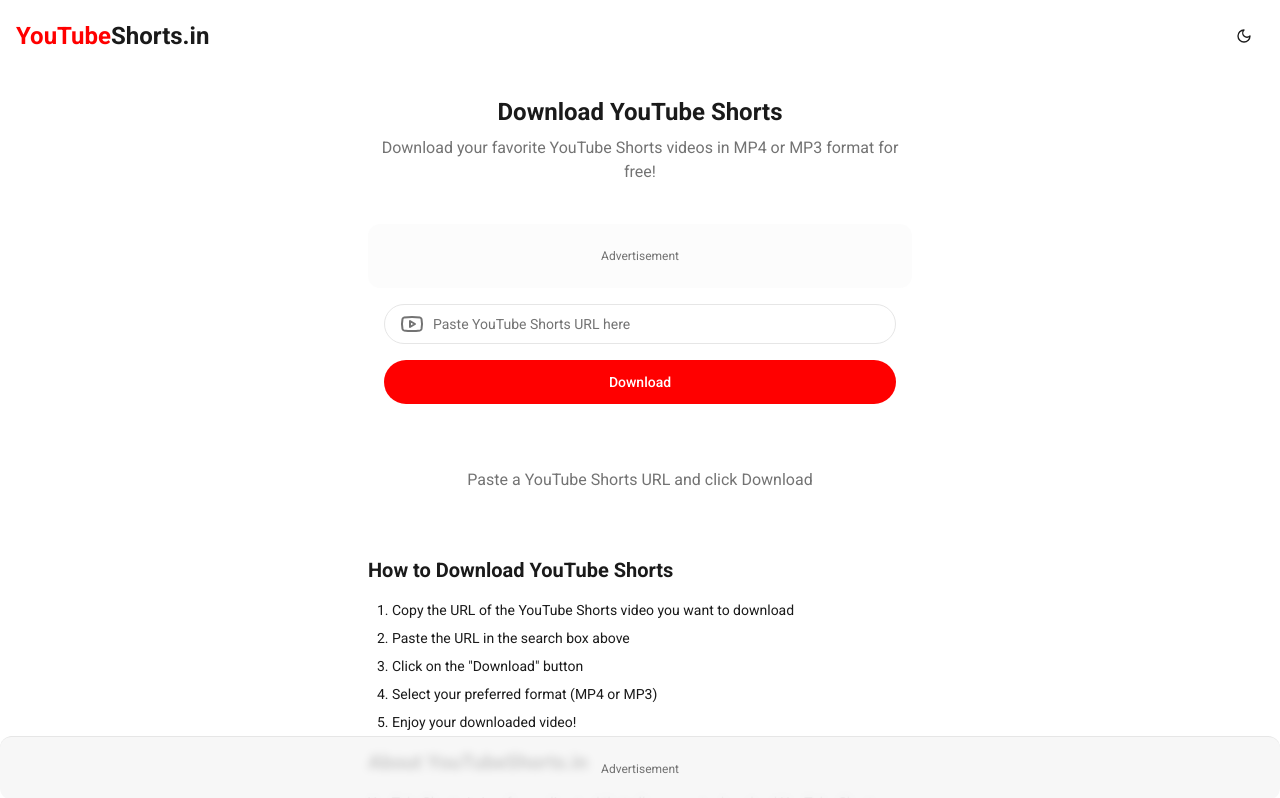
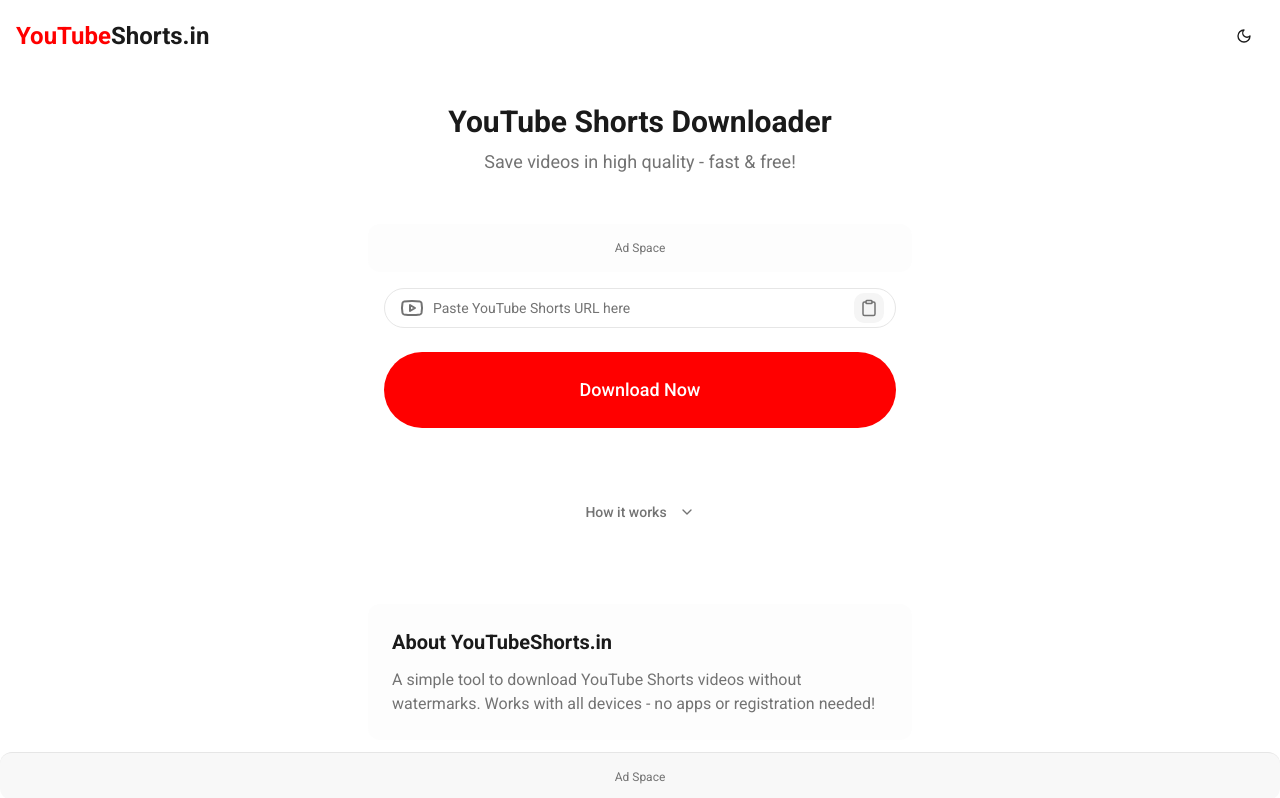
Before and after one commit to TheKartikeyaMohan/shorts-swift-grabber, a React (Vite) app: page / in a window 1280 px wide. Shown: the top 798 px of the page. Built offline with nearby package versions, Linux system fonts and the light colour scheme.

Commit message:
Implement the plan
Implement the changes as per the plan.

```diff
--- a/src/components/AdBanner.tsx
+++ b/src/components/AdBanner.tsx
@@ -8,19 +8,19 @@ const AdBanner = ({ position }: AdBannerProps) => {
   const getAdStyles = () => {
     switch (position) {
       case 'top':
-        return 'h-16 my-4 bg-muted/30';
+        return 'h-12 my-4 bg-muted/20';
       case 'middle':
-        return 'h-24 my-6 bg-muted/30';
+        return 'h-16 my-6 bg-muted/20';
       case 'bottom':
-        return 'h-16 fixed bottom-0 left-0 w-full bg-muted/80 backdrop-blur-sm z-50 border-t';
+        return 'h-12 fixed bottom-0 left-0 w-full bg-muted/70 backdrop-blur-sm z-50 border-t';
       default:
-        return 'h-16 my-4 bg-muted/30';
+        return 'h-12 my-4 bg-muted/20';
     }
   };
 
   return (
     <div className={`rounded-lg flex items-center justify-center ${getAdStyles()}`}>
-      <p className="text-xs text-muted-foreground">Advertisement</p>
+      <p className="text-xs text-muted-foreground">Ad Space</p>
     </div>
   );
 };
--- a/src/components/SearchBar.tsx
+++ b/src/components/SearchBar.tsx
@@ -1,6 +1,6 @@
 
-import { useState } from "react";
-import { Youtube, Search } from "lucide-react";
+import { useState, useRef } from "react";
+import { Youtube, Clipboard, X } from "lucide-react";
 import { Button } from "@/components/ui/button";
 import { Input } from "@/components/ui/input";
 import { toast } from "sonner";
@@ -12,6 +12,7 @@ interface SearchBarProps {
 
 const SearchBar = ({ onSearch, isLoading }: SearchBarProps) => {
   const [url, setUrl] = useState("");
+  const inputRef = useRef<HTMLInputElement>(null);
 
   const handleSubmit = (e: React.FormEvent) => {
     e.preventDefault();
@@ -30,26 +31,64 @@ const SearchBar = ({ onSearch, isLoading }: SearchBarProps) => {
     onSearch(url);
   };
 
+  const handlePaste = async () => {
+    try {
+      const text = await navigator.clipboard.readText();
+      if (text) {
+        setUrl(text);
+        toast.success("URL pasted!");
+      }
+    } catch (error) {
+      toast.error("Unable to paste. Please paste manually.");
+      // Focus the input for manual pasting
+      inputRef.current?.focus();
+    }
+  };
+
+  const clearInput = () => {
+    setUrl("");
+    inputRef.current?.focus();
+  };
+
   return (
     <div className="w-full max-w-xl mx-auto px-4">
-      <form onSubmit={handleSubmit} className="space-y-4">
-        <div className="youtube-search-container">
+      <form onSubmit={handleSubmit} className="space-y-6">
+        <div className="youtube-search-container relative">
           <Youtube className="youtube-icon text-youtube" />
           <Input
+            ref={inputRef}
             type="text"
             placeholder="Paste YouTube Shorts URL here"
             value={url}
             onChange={(e) => setUrl(e.target.value)}
-            className="youtube-search-input"
+            className="youtube-search-input pr-20"
             disabled={isLoading}
           />
+          {url ? (
+            <button
+              type="button"
+              onClick={clearInput}
+              className="absolute right-14 top-1/2 -translate-y-1/2 p-1 text-muted-foreground hover:text-foreground transition-colors"
+              disabled={isLoading}
+            >
+              <X size={18} />
+            </button>
+          ) : null}
+          <button
+            type="button"
+            onClick={handlePaste}
+            className="absolute right-3 top-1/2 -translate-y-1/2 bg-muted hover:bg-muted/80 text-muted-foreground p-1.5 rounded-md transition-colors"
+            disabled={isLoading}
+          >
+            <Clipboard size={18} />
+          </button>
         </div>
         <Button
           type="submit"
-          className="w-full bg-youtube hover:bg-youtube/90 text-white font-medium rounded-full py-3 h-auto"
+          className="w-full bg-youtube hover:bg-youtube/90 text-white font-medium rounded-full py-6 h-auto text-lg"
           disabled={isLoading}
         >
-          {isLoading ? "Processing..." : "Download"}
+          {isLoading ? "Processing..." : "Download Now"}
         </Button>
       </form>
     </div>
--- a/src/components/VideoResult.tsx
+++ b/src/components/VideoResult.tsx
@@ -1,5 +1,5 @@
 
-import { Download, Check } from "lucide-react";
+import { Download } from "lucide-react";
 import { Button } from "@/components/ui/button";
 import { Card } from "@/components/ui/card";
 import { useState } from "react";
@@ -22,9 +22,9 @@ const VideoResult = ({ videoInfo }: VideoResultProps) => {
   const [downloading, setDownloading] = useState<string | null>(null);
 
   const downloadOptions = [
-    { label: "MP4 - 720p (HD)", quality: "720p", format: "mp4" },
-    { label: "MP4 - 360p (SD)", quality: "360p", format: "mp4" },
-    { label: "MP3 - Audio Only", quality: "128kbps", format: "mp3" },
+    { label: "HD Video", quality: "720p", format: "mp4" },
+    { label: "SD Video", quality: "360p", format: "mp4" },
+    { label: "Audio Only", quality: "128kbps", format: "mp3" },
   ];
 
   const handleDownload = (quality: string, format: string) => {
@@ -32,8 +32,8 @@ const VideoResult = ({ videoInfo }: VideoResultProps) => {
 
     // Simulate download success after 2 seconds
     setTimeout(() => {
-      toast.success(`Your ${format.toUpperCase()} file is ready!`, {
-        description: `${title} has been downloaded successfully.`,
+      toast.success(`Your ${format === 'mp3' ? 'audio' : 'video'} is ready!`, {
+        description: `Download started automatically.`,
       });
       setDownloading(null);
 
@@ -45,7 +45,7 @@ const VideoResult = ({ videoInfo }: VideoResultProps) => {
 
   return (
     <Card className="w-full overflow-hidden shadow-md rounded-xl">
-      <div className="aspect-video relative overflow-hidden">
+      <div className="aspect-video relative overflow-hidden bg-black">
         <img
           src={thumbnail}
           alt={title}
@@ -58,27 +58,23 @@ const VideoResult = ({ videoInfo }: VideoResultProps) => {
         )}
       </div>
 
-      <div className="p-4 space-y-3">
-        <h3 className="font-bold text-lg line-clamp-2">{title}</h3>
+      <div className="p-4 space-y-4">
+        <h3 className="font-bold text-xl line-clamp-2">{title}</h3>
         {author && <p className="text-sm text-muted-foreground">{author}</p>}
 
-        <div className="space-y-3 pt-2">
-          <div className="bg-muted/40 p-3 rounded-lg">
-            <p className="font-medium text-sm mb-2">Select Format:</p>
+        <div className="space-y-4">
           <div className="grid grid-cols-3 gap-2">
             {downloadOptions.map((option) => (
               <Button
-                  key={option.label}
+                key={option.quality}
                 variant={selectedFormat === option.quality ? "default" : "outline"}
-                  className={selectedFormat === option.quality ? "bg-youtube hover:bg-youtube/90" : "border-youtube/30 text-youtube hover:bg-youtube/10"}
-                  size="sm"
+                className={`h-14 ${selectedFormat === option.quality ? "bg-youtube hover:bg-youtube/90" : "border border-youtube/30 text-youtube hover:bg-youtube/10"}`}
                 onClick={() => setSelectedFormat(option.quality)}
+                size="lg"
               >
-                  {option.format.toUpperCase()}
-                  <span className="text-xs ml-1">{option.quality}</span>
+                {option.label}
               </Button>
             ))}
-            </div>
           </div>
 
           <Button
@@ -88,25 +84,13 @@ const VideoResult = ({ videoInfo }: VideoResultProps) => {
                 handleDownload(option.quality, option.format);
               }
             }}
-            className="w-full bg-youtube hover:bg-youtube/90 h-12 rounded-full"
+            className="w-full bg-youtube hover:bg-youtube/90 h-14 rounded-full text-lg font-medium"
             disabled={!!downloading}
+            size="lg"
           >
-            {downloading ? (
-              <>
-                <Check className="w-5 h-5 mr-2 animate-pulse" />
-                Downloading...
-              </>
-            ) : (
-              <>
             <Download className="w-5 h-5 mr-2" />
-                Download {selectedFormat}
-              </>
-            )}
+            {downloading ? "Starting Download..." : "Download Now"}
           </Button>
-
-          <p className="text-xs text-center text-muted-foreground mt-2">
-            No registration or software needed. 100% free.
-          </p>
         </div>
       </div>
     </Card>
--- a/src/pages/Index.tsx
+++ b/src/pages/Index.tsx
@@ -8,11 +8,14 @@ import AdBanner from "@/components/AdBanner";
 import Footer from "@/components/Footer";
 import { Toaster } from "sonner";
 import { toast } from "sonner";
+import { ChevronDown } from "lucide-react";
+import { Button } from "@/components/ui/button";
 
 const Index = () => {
   const [isDarkMode, setIsDarkMode] = useState(false);
   const [isLoading, setIsLoading] = useState(false);
   const [videoInfo, setVideoInfo] = useState<any>(null);
+  const [showInstructions, setShowInstructions] = useState(false);
 
   // Check for user's preferred color scheme on initial load
   useEffect(() => {
@@ -37,7 +40,7 @@ const Index = () => {
       setTimeout(() => {
         // Mock data for demonstration
         const mockVideoInfo = {
-          title: "Amazing YouTube Shorts Video - Top trending video that everyone is watching right now #shorts",
+          title: "Amazing YouTube Shorts Video - Top trending video #shorts",
           thumbnail: "https://picsum.photos/seed/shorts/640/360", // Random placeholder image
           duration: "0:58",
           author: "Popular Creator",
@@ -47,7 +50,7 @@ const Index = () => {
         setIsLoading(false);
 
         // Success toast
-        toast.success("Video found!", {
+        toast.success("Video found successfully!", {
           description: "Choose your download format below.",
         });
       }, 3000);
@@ -82,10 +85,10 @@ const Index = () => {
       <Header toggleTheme={toggleTheme} isDarkMode={isDarkMode} />
 
       <main className="flex-1 max-w-xl mx-auto w-full px-4 pb-20">
-        <div className="py-6 text-center">
-          <h1 className="text-2xl font-bold mb-2">Download YouTube Shorts</h1>
-          <p className="text-muted-foreground">
-            Download your favorite YouTube Shorts videos in MP4 or MP3 format for free!
+        <div className="py-8 text-center">
+          <h1 className="text-3xl font-bold mb-2">YouTube Shorts Downloader</h1>
+          <p className="text-muted-foreground text-lg">
+            Save videos in high quality - fast & free!
           </p>
         </div>
 
@@ -105,30 +108,38 @@ const Index = () => {
             </>
           ) : (
             <div className="text-center py-8">
-              <p className="text-muted-foreground">
-                Paste a YouTube Shorts URL and click Download
-              </p>
+              <Button
+                variant="link"
+                onClick={() => setShowInstructions(!showInstructions)}
+                className="flex items-center mx-auto mb-2 text-muted-foreground"
+              >
+                How it works <ChevronDown className={`ml-1 transition-transform ${showInstructions ? 'rotate-180' : ''}`} size={16} />
+              </Button>
+
+              {showInstructions && (
+                <div className="bg-muted/30 p-6 rounded-xl text-left mt-4 space-y-4">
+                  <ol className="list-decimal pl-5 space-y-2">
+                    <li>Copy the link of any YouTube Shorts video</li>
+                    <li>Click the "Paste" button or paste URL in the box</li>
+                    <li>Click the "Download Now" button</li>
+                    <li>Select your preferred quality</li>
+                    <li>Download starts automatically!</li>
+                  </ol>
+                </div>
+              )}
             </div>
           )}
         </div>
 
-        <div className="mt-8 space-y-4">
-          <h2 className="text-xl font-bold">How to Download YouTube Shorts</h2>
-          <ol className="list-decimal pl-6 space-y-2 text-sm">
-            <li>Copy the URL of the YouTube Shorts video you want to download</li>
-            <li>Paste the URL in the search box above</li>
-            <li>Click on the "Download" button</li>
-            <li>Select your preferred format (MP4 or MP3)</li>
-            <li>Enjoy your downloaded video!</li>
-          </ol>
-
-          <h2 className="text-xl font-bold mt-6">About YouTubeShorts.in</h2>
-          <p className="text-sm text-muted-foreground">
-            YouTubeShorts.in is a free online tool that allows you to download YouTube Shorts videos
-            without watermark in various formats. Our service is fast, reliable, and doesn't require any registration.
-            We support high-quality downloads, including 720p, 360p, and MP3 audio formats.
-          </p>
-        </div>
+        {!videoInfo && !isLoading && (
+          <div className="mt-8 rounded-lg bg-muted/20 p-6">
+            <h2 className="text-xl font-bold mb-3">About YouTubeShorts.in</h2>
+            <p className="text-muted-foreground">
+              A simple tool to download YouTube Shorts videos without watermarks.
+              Works with all devices - no apps or registration needed!
+            </p>
+          </div>
+        )}
       </main>
 
       <Footer />
```
Also changed, not shown: src/components/LoadingState.tsx (+20 -12 lines). Lines whose indentation alone changed are shown as unchanged.
